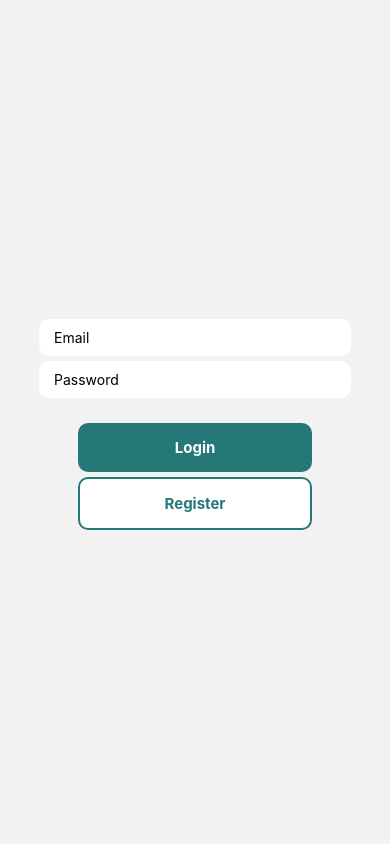
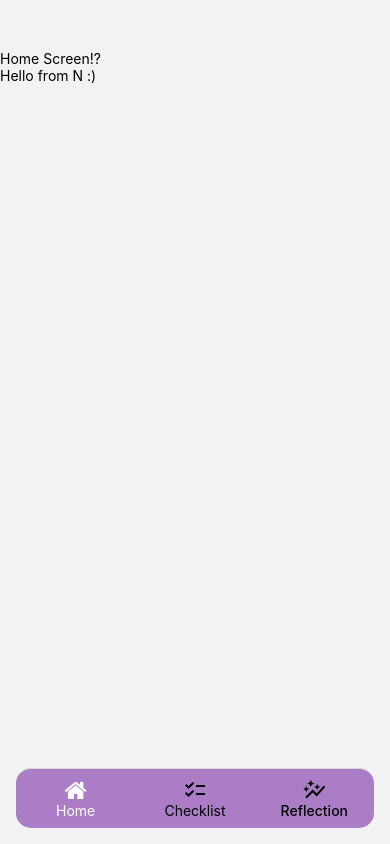
Before and after one commit to GeorgiaTsoukala/CheckIt, a React Native app: screen /Login in a window 390 px wide. Built offline with nearby package versions, Linux system fonts and the light colour scheme; no server answers.

Commit message:
bottom navigation styling

```diff
--- a/App.js
+++ b/App.js
@@ -15,7 +15,7 @@ export default function App() {
   return (
     <NavigationContainer>
       <Stack.Navigator screenOptions={{ headerShown: false }}>
-        <Stack.Screen options={{ headerShown: false }} name="Login" component={LoginScreen} />
+        {/* <Stack.Screen options={{ headerShown: false }} name="Login" component={LoginScreen} /> */}
         <Stack.Screen name="BottomNavigation" component={BottomNavigation}/>
         {/* <Stack.Screen name="Home" component={HomeScreen} />
         <Stack.Screen name="Checklist" component={ChecklistScreen} />
--- a/bottomNavigation.js
+++ b/bottomNavigation.js
@@ -16,14 +16,14 @@ const BottomNavigation = () => {
         tabBarHideOnKeyboard: true,
         tabBarShowLabel: false,
         tabBarStyle: {
-          marginBottom: 10,
-          marginLeft: 10,
-          marginRight: 10,
-          elevation: 0,
+          marginBottom: 16,
+          marginLeft: 16,
+          marginRight: 16,
+          // elevation: 0,
           borderRadius: 15,
-          backgroundColor: "gainsboro",
+          // backgroundColor: "gainsboro",
           height: 60,
-        //   ...styles.shadow,
+          ...styles.mybackground,
         },
       }}
     >
@@ -44,13 +44,13 @@ const BottomNavigation = () => {
                 size={24}
                 style={{
                   alignSelf: "center",
-                  color: focused ? "#267777" : "black",
+                  color: focused ? "white" : "black",
                 }}
               />
               <Text
                 style={{
                   alignSelf: "center",
-                  color: focused ? "#267777" : "black",
+                  color: focused ? "white" : "black",
                 }}
               >
                 Home
@@ -70,13 +70,13 @@ const BottomNavigation = () => {
                 size={24}
                 style={{
                   alignSelf: "center",
-                  color: focused ? "#267777" : "black",
+                  color: focused ? "white" : "black",
                 }}
               />
               <Text
                 style={{
                   alignSelf: "center",
-                  color: focused ? "#267777" : "black",
+                  color: focused ? "white" : "black",
                 }}
               >
                 Checklist
@@ -96,14 +96,14 @@ const BottomNavigation = () => {
                 size={focused ? 30 : 24}
                 style={{
                   alignSelf: "center",
-                  color: focused ? "#267777" : "black",
+                  color: focused ? "white" : "black",
                 }}
               />
               <Text
                 style={{
                     fontWeight: focused ? '700' : '500',
                   alignSelf: "center",
-                  color: focused ? "#267777" : "black",
+                  color: focused ? "white" : "black",
                 }}
               >
                 Reflection
@@ -117,3 +117,9 @@ const BottomNavigation = () => {
 };
 
 export default BottomNavigation;
+
+const styles = StyleSheet.create({
+  mybackground: {
+    backgroundColor: '#aa7dc6',
+  }
+})
--- a/screens/ChecklistScreen.js
+++ b/screens/ChecklistScreen.js
@@ -12,7 +12,7 @@ const ChecklistScreen = () => {
 export default ChecklistScreen
 
 const styles = StyleSheet.create({
-    body: {
+  body: {
     paddingTop: 50,
   }
 })
--- a/screens/VisualizationsScreen.js
+++ b/screens/VisualizationsScreen.js
@@ -12,7 +12,7 @@ const VisualizationsScreen = () => {
 export default VisualizationsScreen
 
 const styles = StyleSheet.create({
-    body: {
+  body: {
     paddingTop: 50,
   }
 })
```
